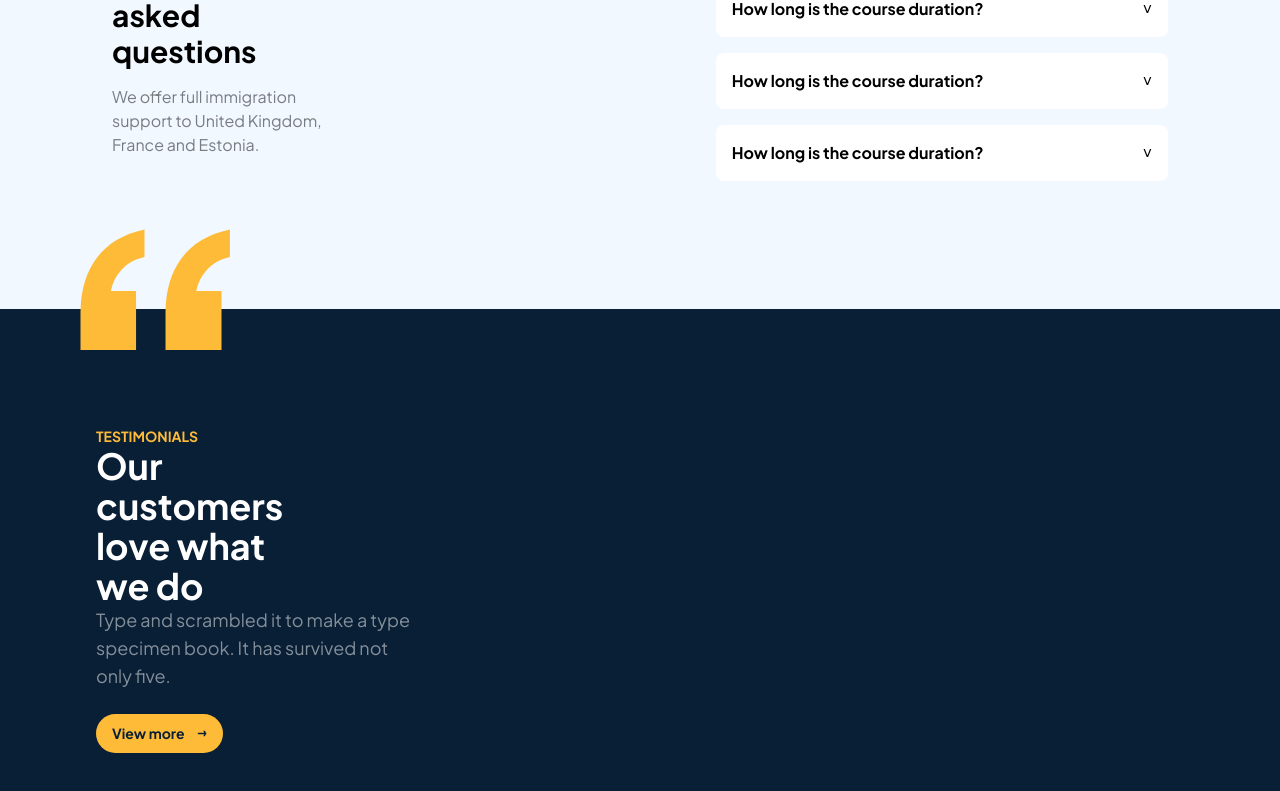
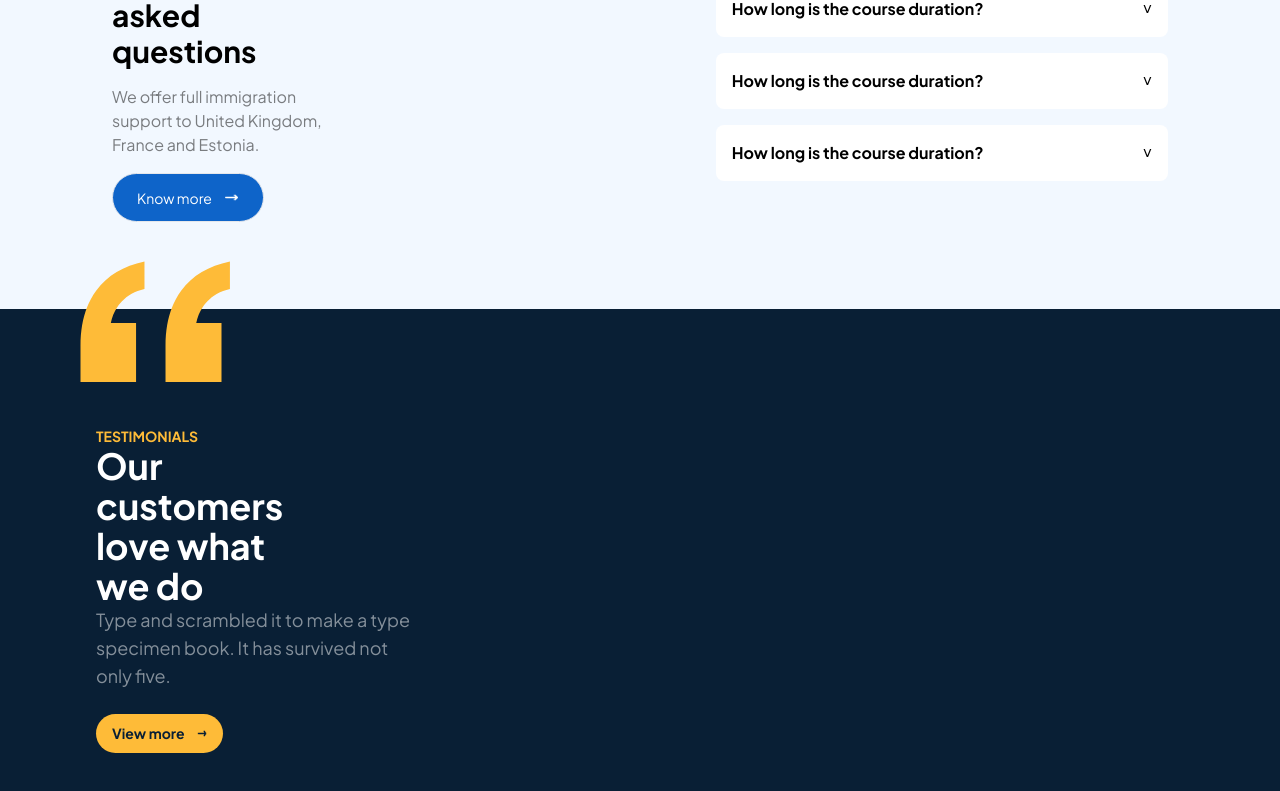
Before and after one commit to adithyamandody/gofly, a Next.js app: page / in a window 1280 px wide. Shown: the part 3757-4548 px from the top of the page. Built offline with nearby package versions, Linux system fonts and the light colour scheme.

Commit message:
testimonial finish

```diff
--- a/app/pages/Faq.jsx
+++ b/app/pages/Faq.jsx
@@ -1,4 +1,6 @@
 import React, { useState } from 'react';
+import Image from 'next/image';
+import arrw from '../images/arrw.png'
 
 const Faq = () => {
   const faqData = [
@@ -31,7 +33,7 @@ const Faq = () => {
   };
 
   return (
-    <section className="flex bg-[#F2F8FF]">
+    <section className="flex bg-[#F2F8FF]  ">
       {/* Left side content */}
       <div className="w-2/3 p-8 pt-32">
       <p className="text-[#0E64C9] text-sm mb-4 font-bold pl-20   ">FAQ</p>
@@ -39,7 +41,13 @@ const Faq = () => {
         <p className="text-semibold mb-4 pl-20 text-black text-opacity-50 pr-80">
         We offer full immigration support to United Kingdom, France and Estonia.
         </p>
+        <div className=' pl-20'>
+        <button className="flex justify-center items-center gap-1 px-6 py-4 border  text-sm leading-none text-white rounded-full bg-[#0E64C9]" >Know more
+<Image src={arrw} alt="arrow" className="ml-2 rounded-full w-[15px] h-[15px]" />
+</button>
+</div>
       </div>
+
 
       {/* Right side FAQ boxes */}
       <div className="w-1/2 p-8 mr-20 my-20">
@@ -55,7 +63,9 @@ const Faq = () => {
                 maxHeight: expanded === index ? '1000px' : '80px',
                 overflow: 'hidden',
               }}
+
             >
+
               <div className="flex justify-between items-center">
                 <div className="font-bold">{item.question}</div>
                 <div className="transform transition-transform">
@@ -65,7 +75,9 @@ const Faq = () => {
               {expanded === index && (
                 <div className="mt-2 text-left text-sm text-black text-opacity-50 ">{item.answer}</div>
               )}
+
             </div>
+
           ))}
         </div>
       </div>
--- a/app/pages/test.jsx
+++ b/app/pages/test.jsx
@@ -7,7 +7,7 @@ const Test = () => {
   return (
 
     <section className="bg-[#091F35] flex p-8 h-[70vh] pl-24 relative">
-  <span className="absolute left-20 -top-20">
+  <span className="absolute left-20  -top-12">
     <Image
       src={quo}
       alt="Top Right Image"
```
Also changed, not shown: 1 other file (tests, documents, lock files or other folders).
